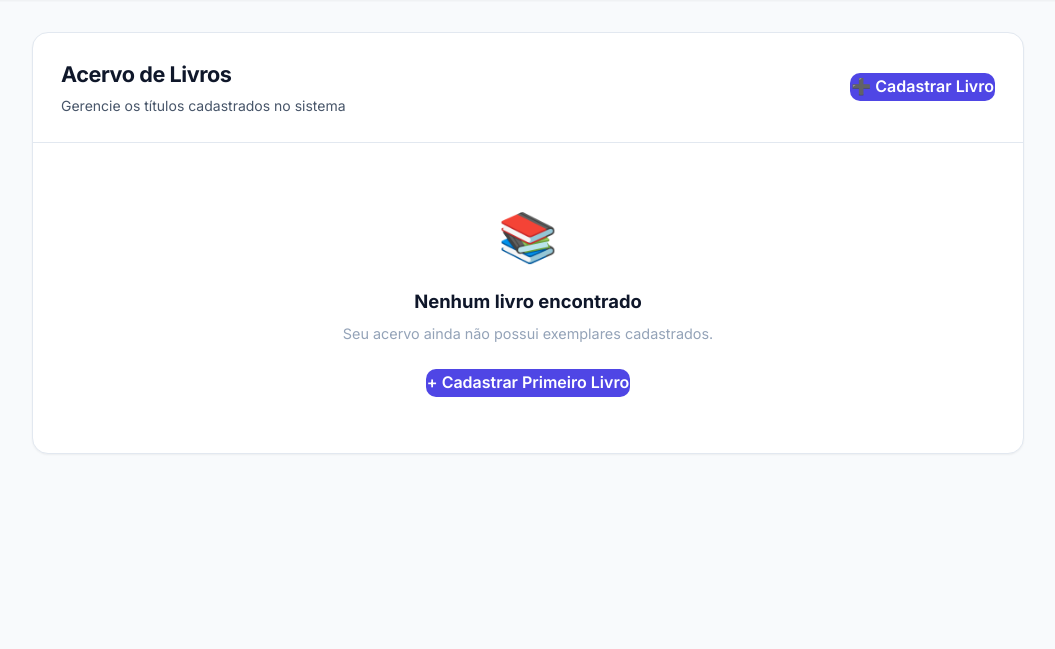
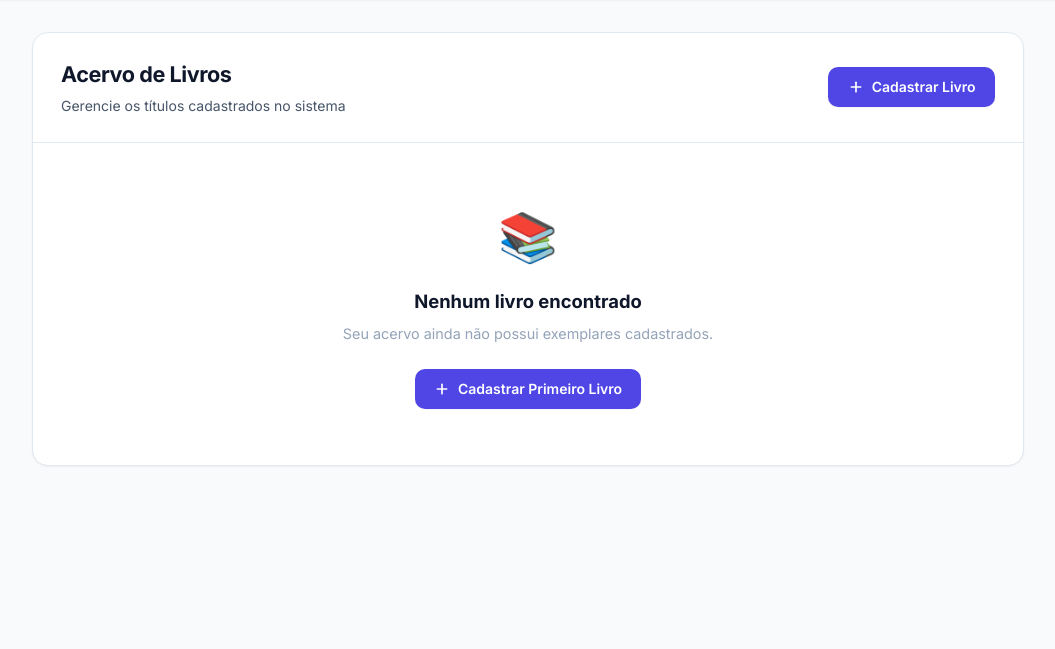
Before and after one commit to DanielDaigo/Projeto_Fullstack_6P, a Django app: page /livros/ in a window 1280 px wide. Shown: the part 68-717 px from the top of the page, without its empty margins (112-1167 px from the left). Run offline with Django 5.2, Linux system fonts and the light colour scheme; data that the repository does not hold is empty.

Commit message:
style: refinar aparencia do botao cadastrar livro com icone svg e padding proporcional
- Substitui emoji de adicao (➕) por icone vetorial SVG nitido com stroke currentColor

- Define padding padrao equilibrado e line-height adequado para a classe .btn

- Atualiza versao do estilo.css no base.html para invalidar cache do navegador

```diff
--- a/acervo/static/acervo/estilo.css
+++ b/acervo/static/acervo/estilo.css
@@ -615,14 +615,24 @@ body {
   display: inline-flex;
   align-items: center;
   justify-content: center;
-  gap: 0.4rem;
+  gap: 0.5rem;
   font-family: inherit;
+  font-size: 0.875rem;
   font-weight: 600;
+  line-height: 1.25rem;
+  padding: 0.55rem 1.15rem;
   border-radius: var(--radius-md);
-  text-decoration: none;
+  text-decoration: none !important;
   cursor: pointer;
   border: 1px solid transparent;
+  white-space: nowrap;
+  box-shadow: var(--shadow-sm);
   transition: var(--transition);
+}
+
+.btn svg {
+  flex-shrink: 0;
+  stroke: currentColor;
 }
 
 .btn-primary {
--- a/acervo/templates/acervo/base.html
+++ b/acervo/templates/acervo/base.html
@@ -11,7 +11,7 @@
       rel="stylesheet"
     />
     {% load static %}
-    <link rel="stylesheet" href="{% static 'acervo/estilo.css' %}?v=2.2" />
+    <link rel="stylesheet" href="{% static 'acervo/estilo.css' %}?v=2.3" />
   </head>
   <body>
     <header class="navbar">
--- a/acervo/templates/acervo/home.html
+++ b/acervo/templates/acervo/home.html
@@ -14,7 +14,11 @@ Biblioteca{% endblock %} {% block conteudo %}
         <span>📖 Explorar Acervo</span>
       </a>
       <a href="{% url 'novo_livro' %}" class="btn btn-secondary btn-lg">
-        <span>➕ Cadastrar Livro</span>
+        <svg width="16" height="16" viewBox="0 0 24 24" fill="none" stroke="currentColor" stroke-width="2.5" stroke-linecap="round" stroke-linejoin="round" aria-hidden="true">
+            <line x1="12" y1="5" x2="12" y2="19"></line>
+            <line x1="5" y1="12" x2="19" y2="12"></line>
+        </svg>
+        <span>Cadastrar Livro</span>
       </a>
     </div>
   </div>
--- a/acervo/templates/acervo/lista.html
+++ b/acervo/templates/acervo/lista.html
@@ -11,7 +11,11 @@
         </div>
         <div class="card-actions">
             <a href="{% url 'novo_livro' %}" class="btn btn-primary">
-                <span>➕ Cadastrar Livro</span>
+                <svg width="16" height="16" viewBox="0 0 24 24" fill="none" stroke="currentColor" stroke-width="2.5" stroke-linecap="round" stroke-linejoin="round" aria-hidden="true">
+                    <line x1="12" y1="5" x2="12" y2="19"></line>
+                    <line x1="5" y1="12" x2="19" y2="12"></line>
+                </svg>
+                <span>Cadastrar Livro</span>
             </a>
         </div>
     </div>
@@ -64,7 +68,13 @@
         <div class="empty-icon">📚</div>
         <h2>Nenhum livro encontrado</h2>
         <p class="empty-text">Seu acervo ainda não possui exemplares cadastrados.</p>
-        <a href="{% url 'novo_livro' %}" class="btn btn-primary">+ Cadastrar Primeiro Livro</a>
+        <a href="{% url 'novo_livro' %}" class="btn btn-primary">
+            <svg width="16" height="16" viewBox="0 0 24 24" fill="none" stroke="currentColor" stroke-width="2.5" stroke-linecap="round" stroke-linejoin="round" aria-hidden="true">
+                <line x1="12" y1="5" x2="12" y2="19"></line>
+                <line x1="5" y1="12" x2="19" y2="12"></line>
+            </svg>
+            <span>Cadastrar Primeiro Livro</span>
+        </a>
     </div>
     {% endif %}
 </div>
```
